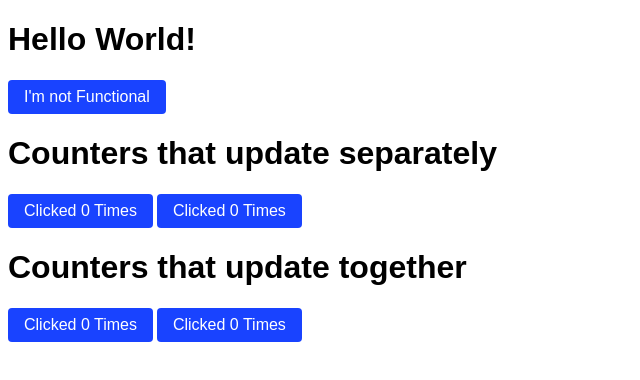
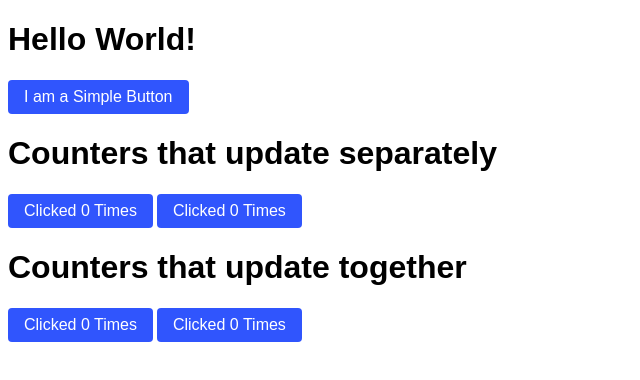
Before and after one commit to faseehfs/react-and-nodejs, a React (Vite) app in the folder react-vite/: page / in a window 1280 px wide. Shown: the top 380 px of the page, without its empty margins (0-640 px from the left). Built offline with nearby package versions, Linux system fonts and the light colour scheme.

Commit message:
Minor rename

```diff
--- a/react-vite/src/App.jsx
+++ b/react-vite/src/App.jsx
@@ -2,10 +2,10 @@ import { useState } from "react";
 import "./App.css";
 
 
-function MyButton() {
+function SimpleButton() {
   return (
     <button>
-      I'm not Functional
+      I am a Simple Button
     </button>
   );
 }
@@ -59,7 +59,7 @@ export default function App() {
   return (
     <>
       <h1>Hello World!</h1>
-        <MyButton />
+        <SimpleButton />
       <h1>Counters that update separately</h1>
       <div className="button-group">
         <CountButton />
--- a/react-vite/src/index.css
+++ b/react-vite/src/index.css
@@ -5,8 +5,8 @@
 }
 
 :root {
-  --primary: #1943ff;
-  --primary-dark: #1a3edb;
+  --primary: #3055fd;
+  --primary-dark: #314fd8;
   --text-primary: #000000;
   --text-inverse: #ffffff;
 }
```
